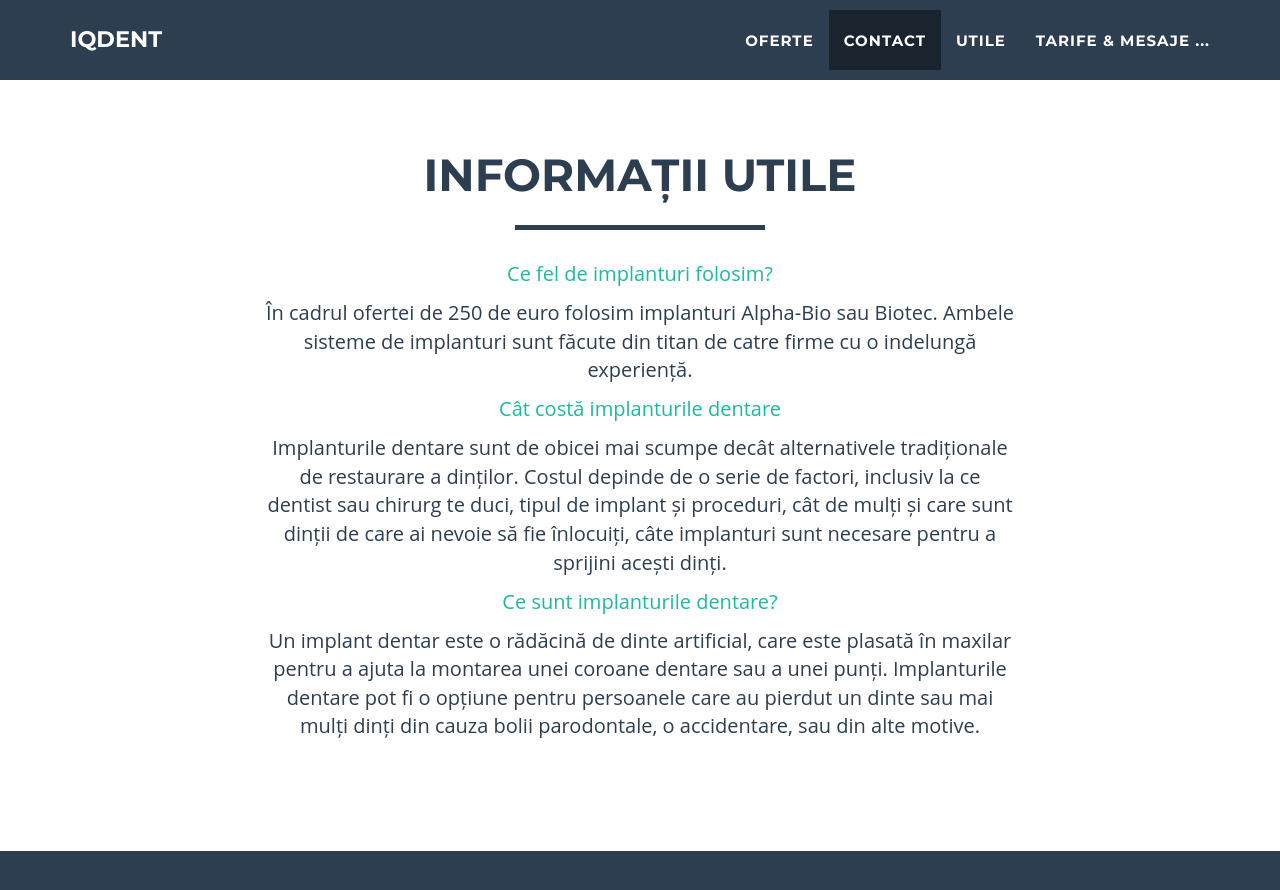
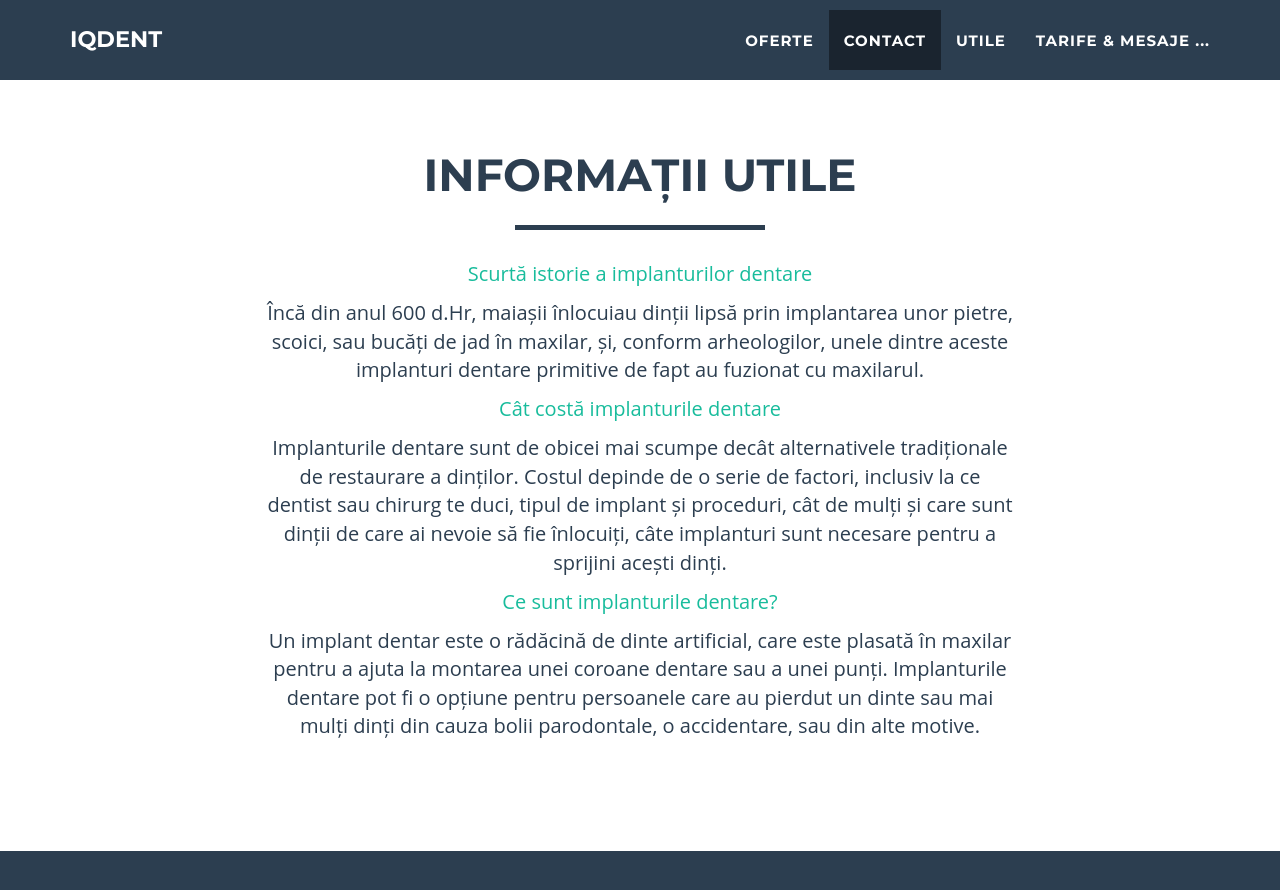
Before and after one commit to littledentgopo/offerdent, a Jekyll site: the page built from index.html, in a window 1280 px wide and 900 px high, scrolled down 2466 px. Shown: the top 890 px of the window. Built offline with Jekyll 4.4.1, drawn with Linux system fonts in a browser that asks for light colours; nearby versions of some CDN libraries.

Commit message:
Modele implanturi

```diff
--- a/_posts/2015-07-10-istorie-implanturi-dentare.html
+++ b/_posts/2015-07-10-istorie-implanturi-dentare.html
@@ -1,22 +1,15 @@
 ---
 layout: post
-title: Ce fel de implanturi folosim?
+title: Scurtă istorie a implanturilor dentare
 categories : [info]
 ---
 
 
 <p>
-
-        În cadrul ofertei de 250 de euro folosim implanturi Alpha-Bio sau Biotec. Ambele sisteme de implanturi sunt făcute din titan de catre firme cu o indelungă experiență.
+        Încă din anul 600 d.Hr, maiașii înlocuiau dinții lipsă prin implantarea unor pietre, scoici, sau bucăți de jad în maxilar, și, conform arheologilor, unele dintre aceste implanturi dentare primitive de fapt au fuzionat cu maxilarul.
 </p>
 <!--more-->
 
 <p>
-
-Implantul Alpha-Bio (site oficial <a href="http://www.alpha-bio.net/" target="_blank">aici</a>) beneficiază de capacități excepționale de autoinfiletare si autotarodare. Acesta are un designul unic care ii confera o stabilitate primară ridicată, chiar si in cazurile clinice dificile, precum si posibilitatea de a schimba axul de inserție al implantului.
+În istoria modernă, în 1952, un profesor chirurg numit Per-Ingvar Branemark a încercat să elimine un dispozitiv din titan instalat în maxilarul unui pacient pentru a studia vindecarea oaselor. Titanul însă fuzionase cu osul, iar acum știm că acest fenomen natural se numește osteointegrare. Branemark a continuat munca cu osteointegrarea punând implanturi de titan unui pacient care a avut diformități ale maxilarului grave. Pacientul, Gosta Larsson, a fost primul pacient căruia i-au fost montate implanturi dentare de titan.
 </p>
-
-
-<p>
-Biotec (site oficial <a href="http://www.biotec-implant.com/" target="_blank">aici</a>) este of firmă axată pe crearea de  implanturi de ce mai bună calitate, asigurând soluții funcționale și estetice, având în vedere rezistența pe termen lung și rata mare de succes a implantului.
-</p>
```
